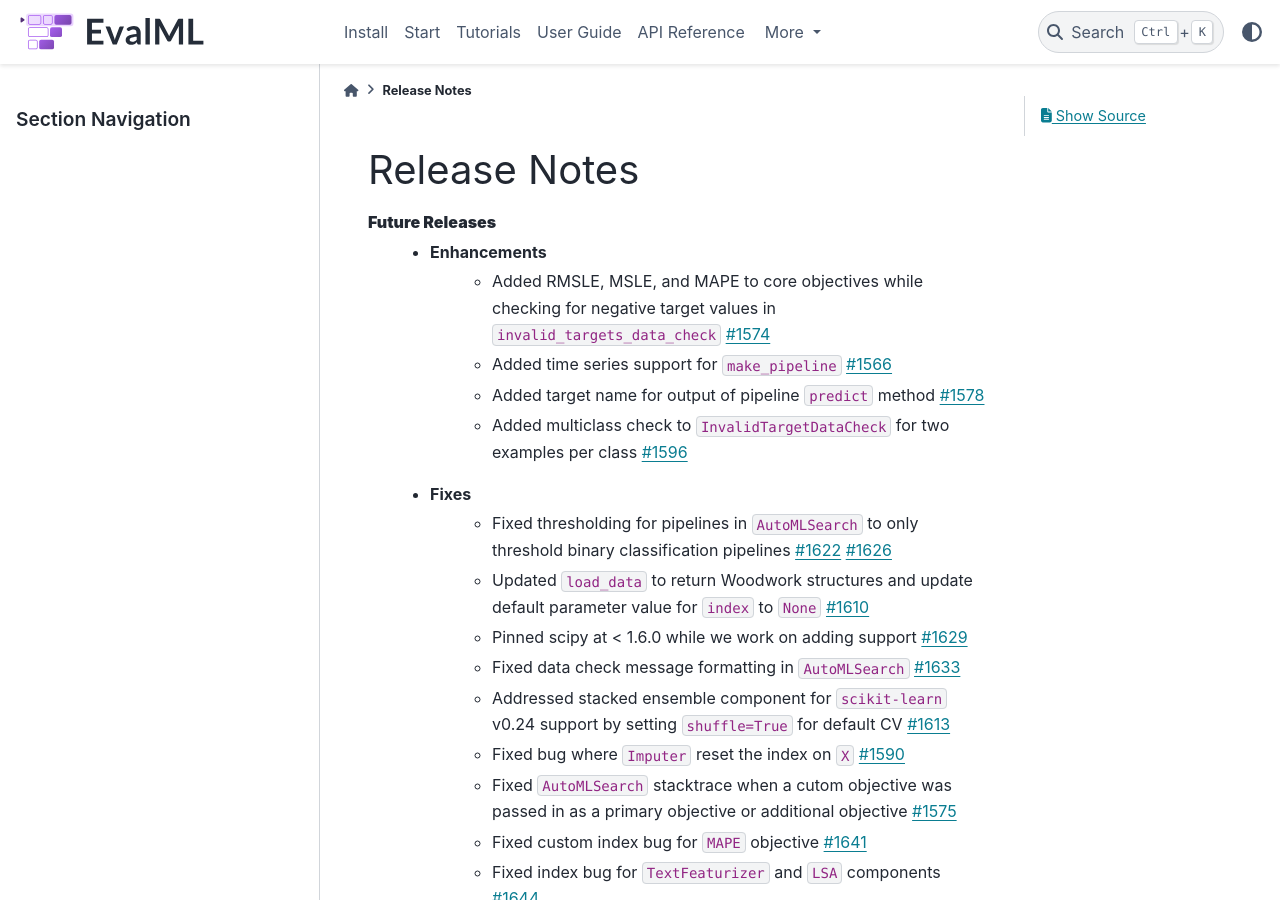
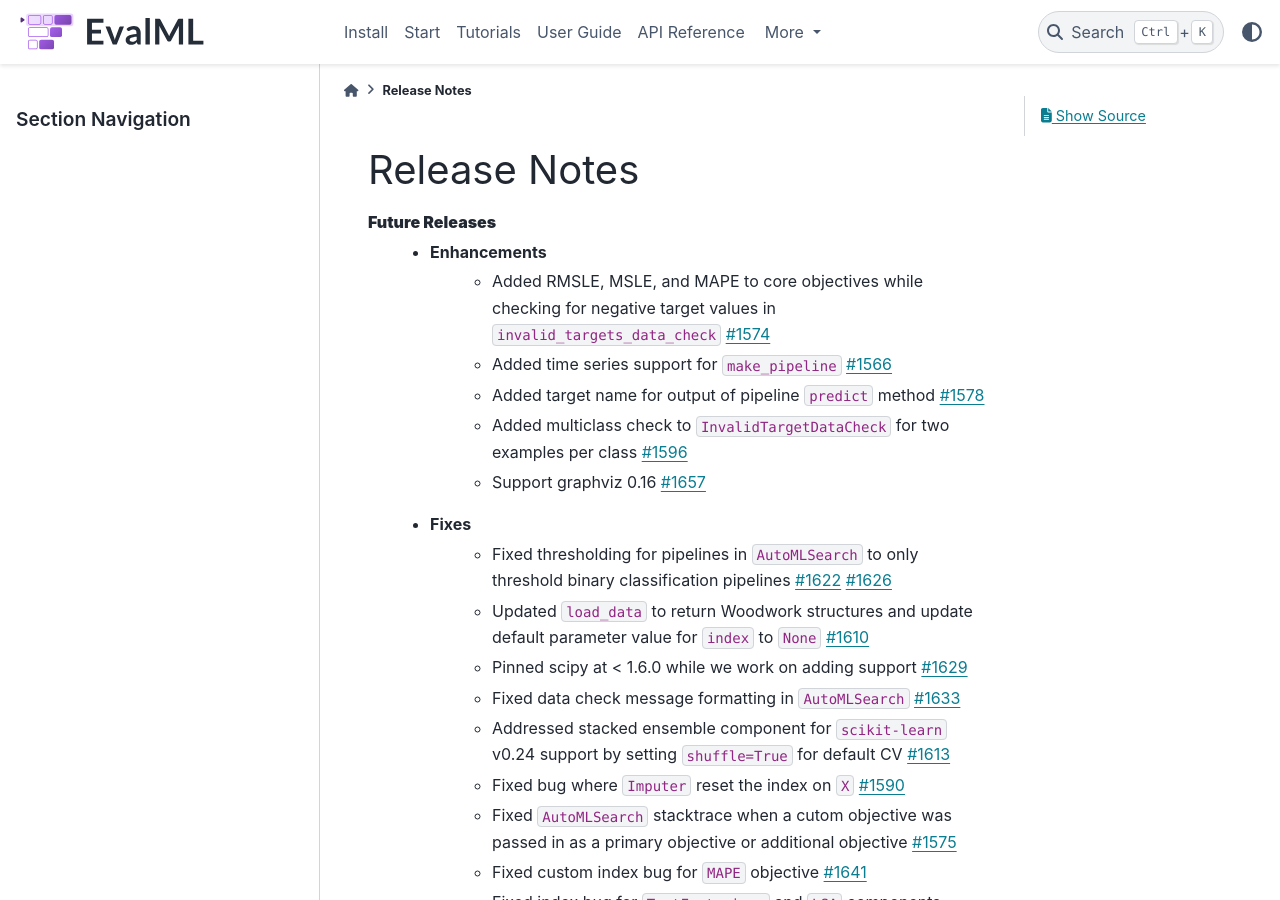
Before and after one commit to alteryx/evalml, a Sphinx documentation site: the page built from docs/source/release_notes.rst, in a window 1280 px wide and 900 px high. Built offline with Sphinx 7.4.7 and the PyData theme 0.15.4, drawn with Linux system fonts in a browser that asks for light colours; comment, search, counter and statistics services are not loaded.

Commit message:
Support graphviz version 0.16 (#1657)
* remove graphviz max version constraint

* update release notes

* update graphviz version in latest dependency version file

```diff
--- a/docs/source/release_notes.rst
+++ b/docs/source/release_notes.rst
@@ -7,6 +7,7 @@ Release Notes
         * Added time series support for ``make_pipeline`` :pr:`1566`
         * Added target name for output of pipeline ``predict`` method :pr:`1578`
         * Added multiclass check to ``InvalidTargetDataCheck`` for two examples per class :pr:`1596`
+        * Support graphviz 0.16 :pr:`1657`
     * Fixes
         * Fixed thresholding for pipelines in ``AutoMLSearch`` to only threshold binary classification pipelines :pr:`1622` :pr:`1626`
         * Updated ``load_data`` to return Woodwork structures and update default parameter value for ``index`` to ``None`` :pr:`1610`
--- a/requirements.txt
+++ b/requirements.txt
@@ -6,6 +6,6 @@ xgboost>=0.82,<1.3.0
 catboost>=0.20
 lightgbm>=2.3.1
 matplotlib>=3.3.3
-graphviz>=0.13,<0.16
+graphviz>=0.13
 seaborn>=0.11.1
 category_encoders>=2.0.0
```
Also changed, not shown: 2 other files.
